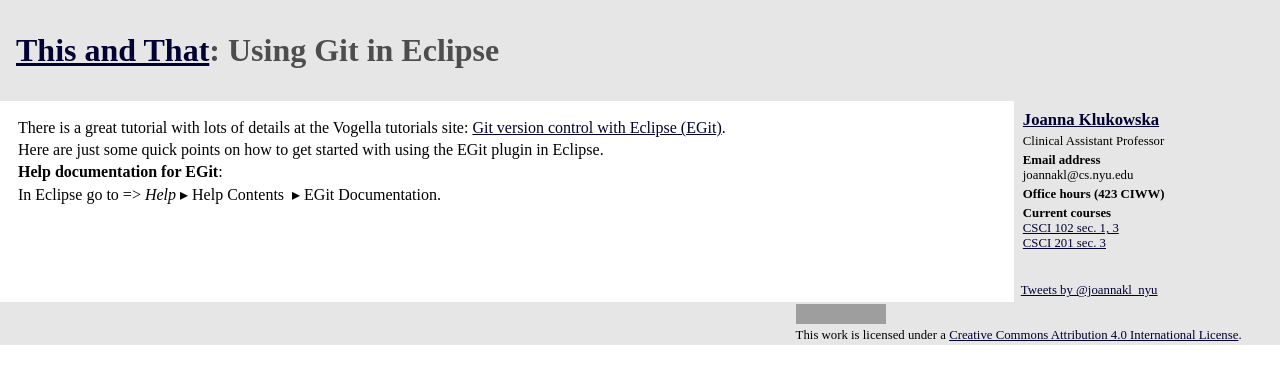
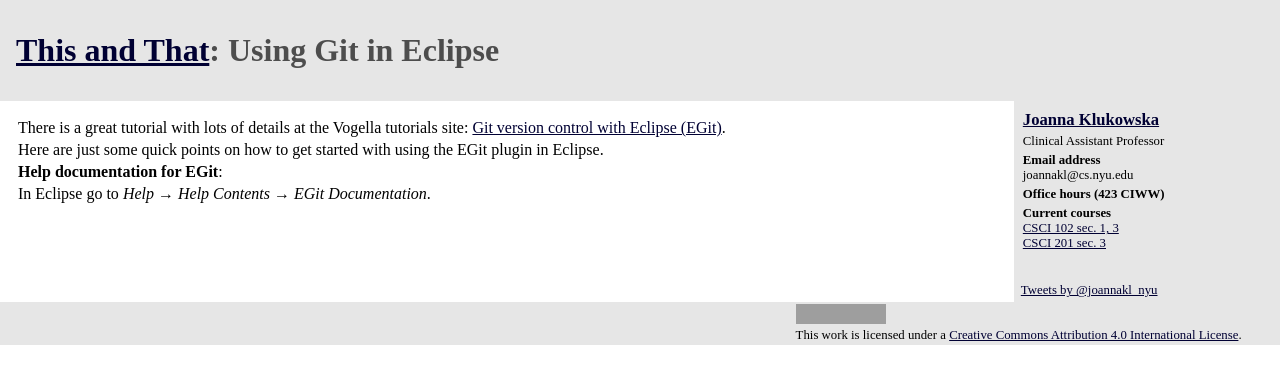
Before and after one commit to joannakl/thisandthat, a Jekyll site: the page built from gitForEclipse.markdown, in a window 1280 px wide. Shown: the top 384 px of the page. Built offline with Jekyll 4.4.1, drawn with Linux system fonts in a browser that asks for light colours; comment, search, counter and statistics services are not loaded; part of the change alters nothing that is shown; grey boxes are pictures that could not be loaded.

```diff
--- a/gitForEclipse.markdown
+++ b/gitForEclipse.markdown
@@ -10,7 +10,7 @@ Here are just some quick points on how to get started with using the EGit plugin
 
 **Help documentation for EGit**:
 
-In Eclipse go to => *Help* &#9656; Help  Contents  &#160;&#9656; EGit Documentation.
+In Eclipse go to *Help* &#8594; *Help  Contents*  &#8594; *EGit Documentation*.
 
 <br>
 <br>
```
